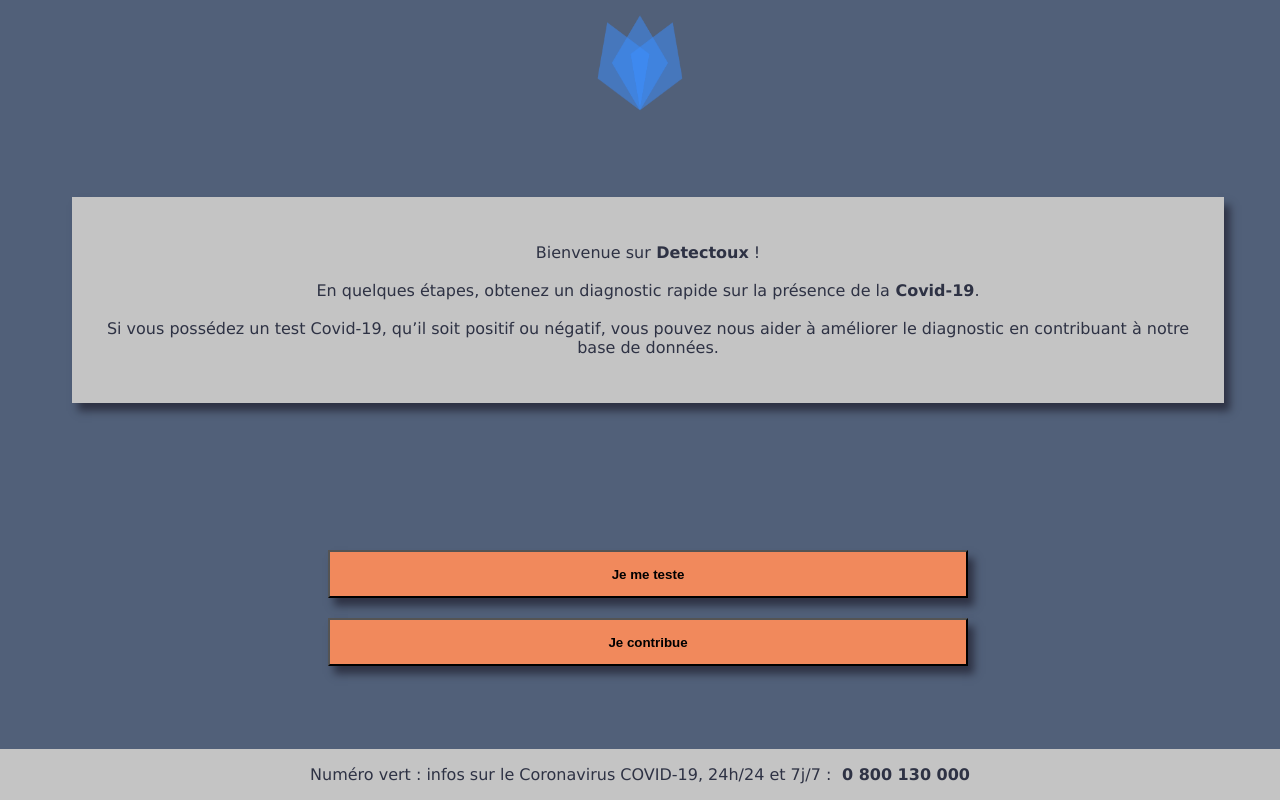
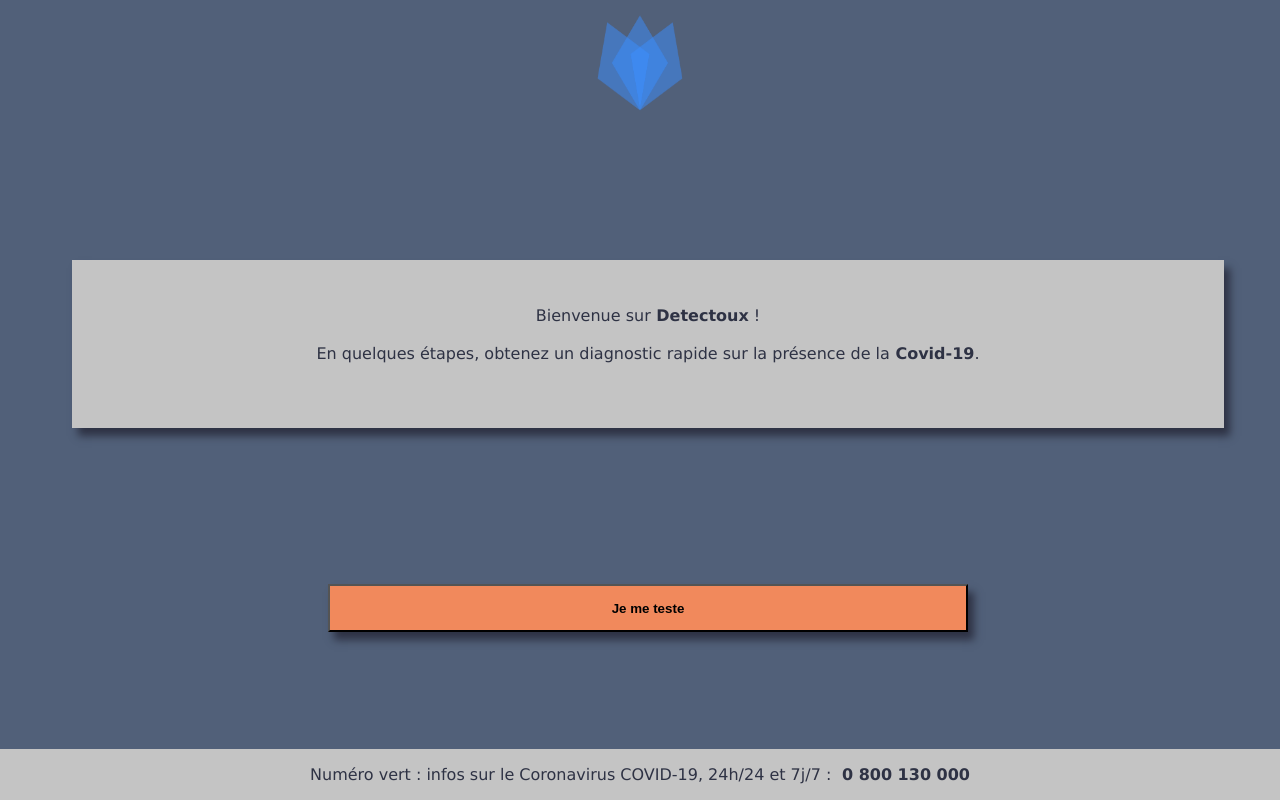
Before and after one commit to CharlesArnould/Detectoux_Projet, a Vue app: page / in a window 1280 px wide. Built offline with nearby package versions, Linux system fonts and the light colour scheme.

Commit message:
delete contribue

```diff
--- a/src/views/Home.vue
+++ b/src/views/Home.vue
@@ -7,9 +7,9 @@
           Bienvenue sur<b> Detectoux</b> ! <br /><br />
           En quelques étapes, obtenez un diagnostic rapide sur la présence de
           la<b> Covid-19</b>.<br /><br />
-          Si vous possédez un test Covid-19, qu’il soit positif ou négatif, vous
+          <!-- Si vous possédez un test Covid-19, qu’il soit positif ou négatif, vous
           pouvez nous aider à améliorer le diagnostic en contribuant à notre
-          base de données.
+          base de données. -->
         </p>
       </div>
     </div>
@@ -21,11 +21,11 @@
           </button>
         </router-link>
       </div>
-      <div class="home_choix_button">
+      <!-- <div class="home_choix_button">
         <router-link to="/Contribue0">
           <button><b>Je contribue</b></button>
         </router-link>
-      </div>
+      </div> -->
     </div>
   </div>
 </template>
@@ -63,6 +63,7 @@
   align-items: center;
   flex-direction: column;
   padding: 30px;
+  width: 90vw;
 }
 
 p {
@@ -86,6 +87,6 @@ button {
 }
 
 .home_choix {
-  margin: 80px;
+  margin: 70px;
 }
 </style>
```
